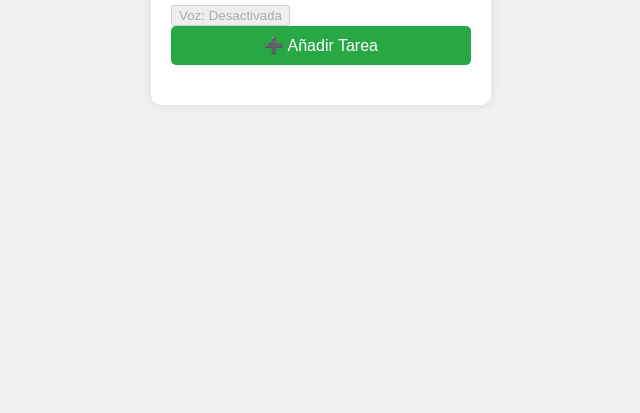
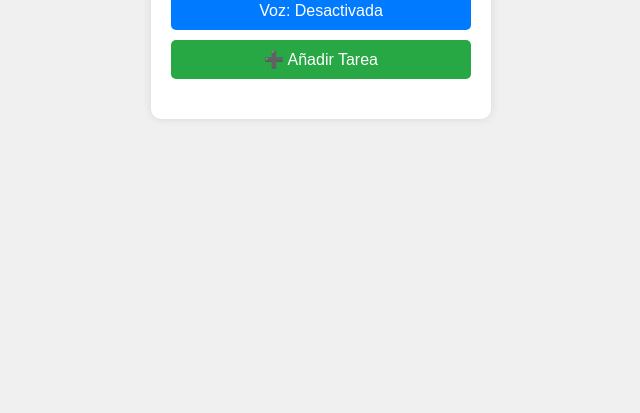
Before and after one commit to palankia0/todo, a plain HTML site: page index.html in a window 1280 px wide. Shown: the part 387-800 px from the top of the page, without its empty margins (319-959 px from the left). Drawn offline with Linux system fonts and the light colour scheme.

Commit message:
Update styles.css

```diff
--- a/styles.css
+++ b/styles.css
@@ -85,3 +85,19 @@ h1 {
     justify-content: space-between;
     align-items: center;
 }
+.toggle-voice-btn {
+    background-color: #007bff;
+    color: #fff;
+    border: none;
+    padding: 10px;
+    border-radius: 5px;
+    cursor: not-allowed;
+    width: 100%;
+    font-size: 16px;
+    margin-bottom: 10px;
+}
+
+.toggle-voice-btn.enabled {
+    background-color: #28a745;
+    cursor: pointer;
+}
```
